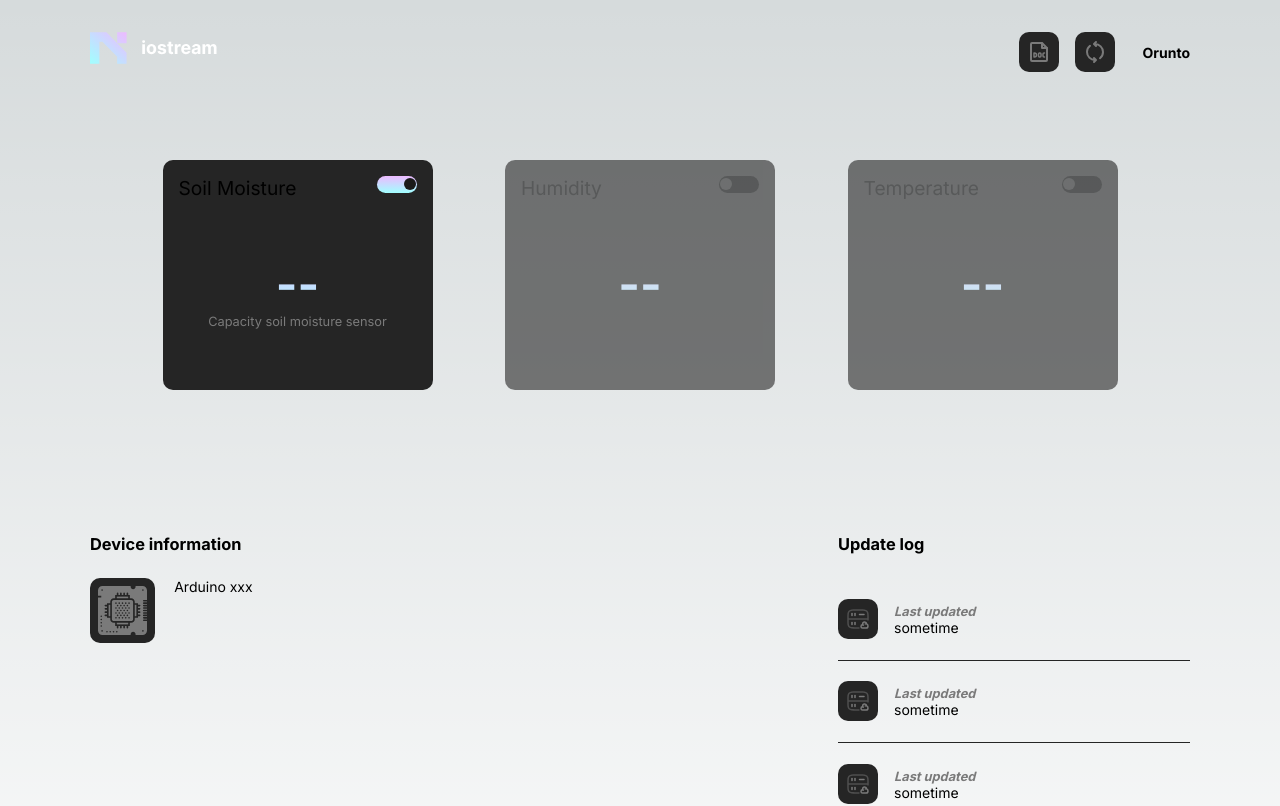
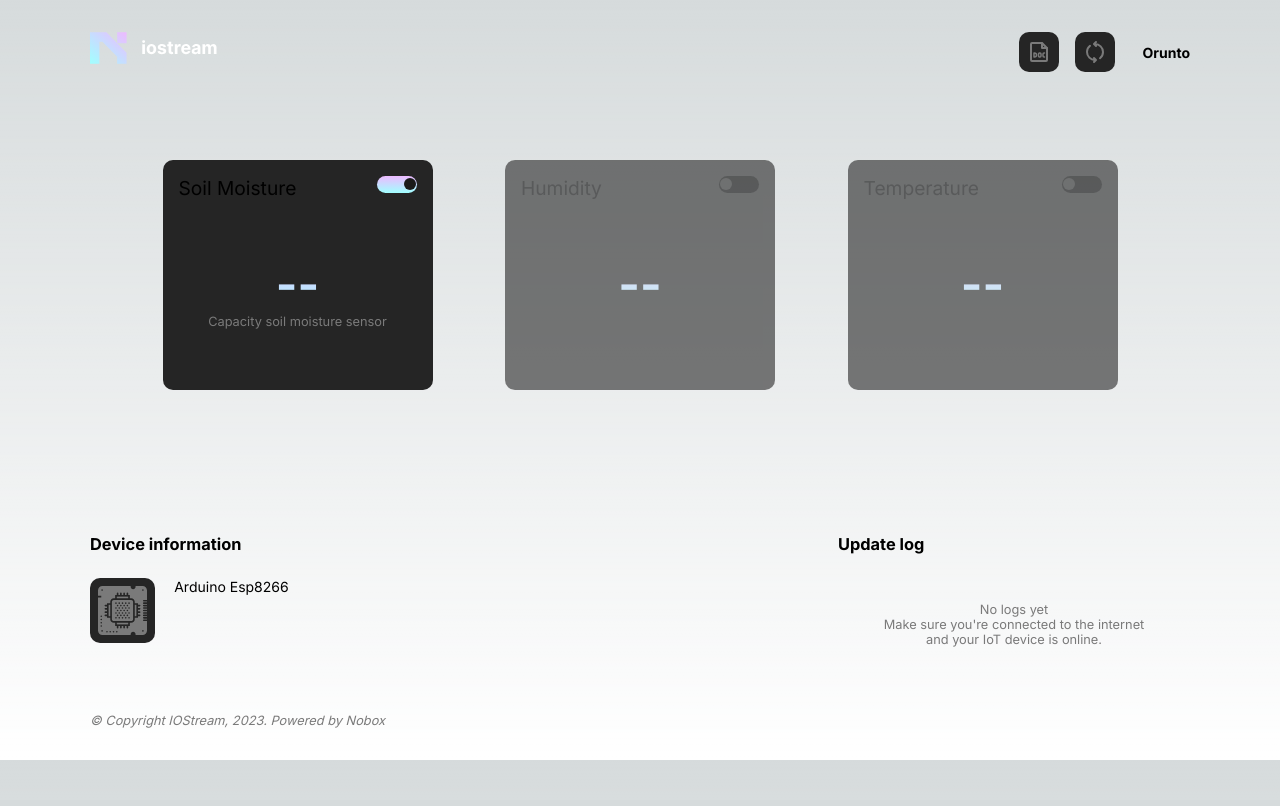
Before and after one commit to orunto/iostream, a Next.js app: page /monitor in a window 1280 px wide. Shown: the top 806 px of the page. Built offline with nearby package versions, Linux system fonts and the light colour scheme.

Commit message:
Added default state to components

```diff
--- a/src/app/monitor/page.tsx
+++ b/src/app/monitor/page.tsx
@@ -1,10 +1,10 @@
 import Image from 'next/image';
 import ToggleSwitch from '@/components/ToggleSwitch';
 
-import pageStyle from '../../styles/page.module.css';
 import Icon from '@/components/Icon';
-import { sensors } from '@/config/storage';
+import { devices, sensors } from '@/config/storage';
 import Metric from '@/components/Metric';
+import Logs from '@/components/Logs';
 
 
 const Monitor = () => {
@@ -81,16 +81,19 @@ const Monitor = () => {
                         <h3>Device information</h3>
 
                         {/* Device info */}
-                        <div className='mt-1 device d-flex c-gap--2'>
-                            <Icon
-                                name='chip'
-                            />
+                        {devices.map((item, index)=>(
+                            <div key={index} className='mt-1 device d-flex c-gap--2'>
+                                <Icon
+                                    name='chip'
+                                />
 
-                            <div>
-                                <span>Arduino xxx</span>
+                                <div>
+                                    <span>Arduino {item.type}</span>
+                                </div>
+
                             </div>
+                        ))}
 
-                        </div>
                     </div>
 
 
@@ -99,21 +102,7 @@ const Monitor = () => {
                         <h3>Update log</h3>
 
                         {/* Update log */}
-                        <ul className='mt-1 log-list'>
-                            {[1,2,3,4,5].map(item=>(
-                                <li key={item} className='d-flex align-center log-item'>
-                                    {/* icons */}
-                                    <Icon
-                                        name="server"
-                                    />
-                                    <div>
-                                        <small className='text-italic text-s1 grey text-bold'>Last updated</small>
-                                        <br/>
-                                        <span className='mt-1'>sometime</span>
-                                    </div>
-                                </li>
-                            ))}
-                        </ul>
+                        <Logs/>
 
                     </div>
 
--- /dev/null
+++ b/src/components/Logs.tsx
@@ -0,0 +1,41 @@
+import Icon from "./Icon";
+
+
+/* Logs basically reads all queries, and display records timestamps
+
+Users look at log to see when last the information display to them was last fetched
+*/
+
+const RecordLogs = () => {
+    const records:string[] = [];
+
+    return (
+        <ul className='mt-1 log-list'>
+
+            {
+                records.length < 1 ?
+                    <li className="grey text-s1 text-center mt-1">
+                        No logs yet <br/>
+                        Make sure you&#39;re connected to the internet <br/>
+                        and your IoT device is online.
+                    </li>
+                :
+                records.map((item, index)=>(
+                    <li key={index} className='d-flex align-center log-item'>
+                        <Icon
+                            name="server"
+                        />
+                        <div>
+                            <small className='text-italic text-s1 grey text-bold'>Last updated</small>
+                            <br/>
+                            <span className='mt-1'>sometime</span>
+                        </div>
+                    </li>
+                ))
+            }
+        </ul>
+    )
+}
+
+
+export default RecordLogs;
```
